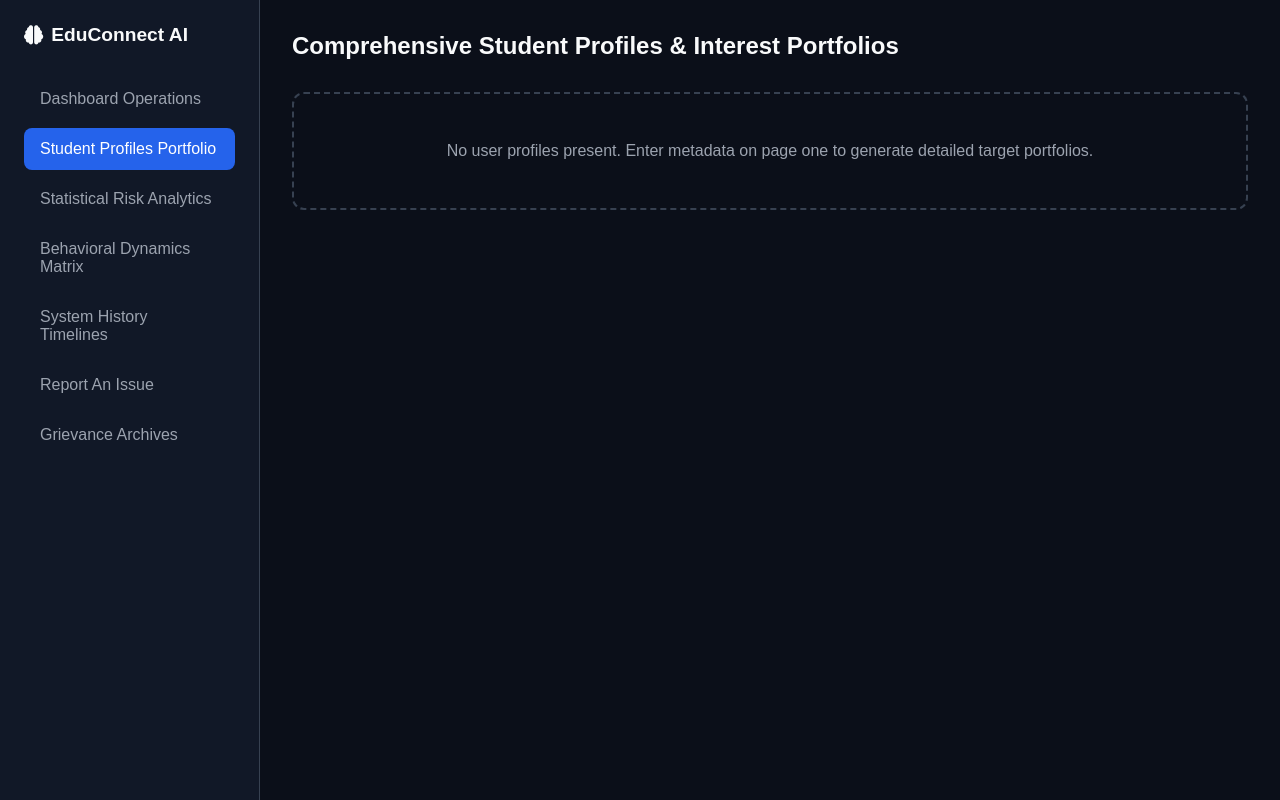
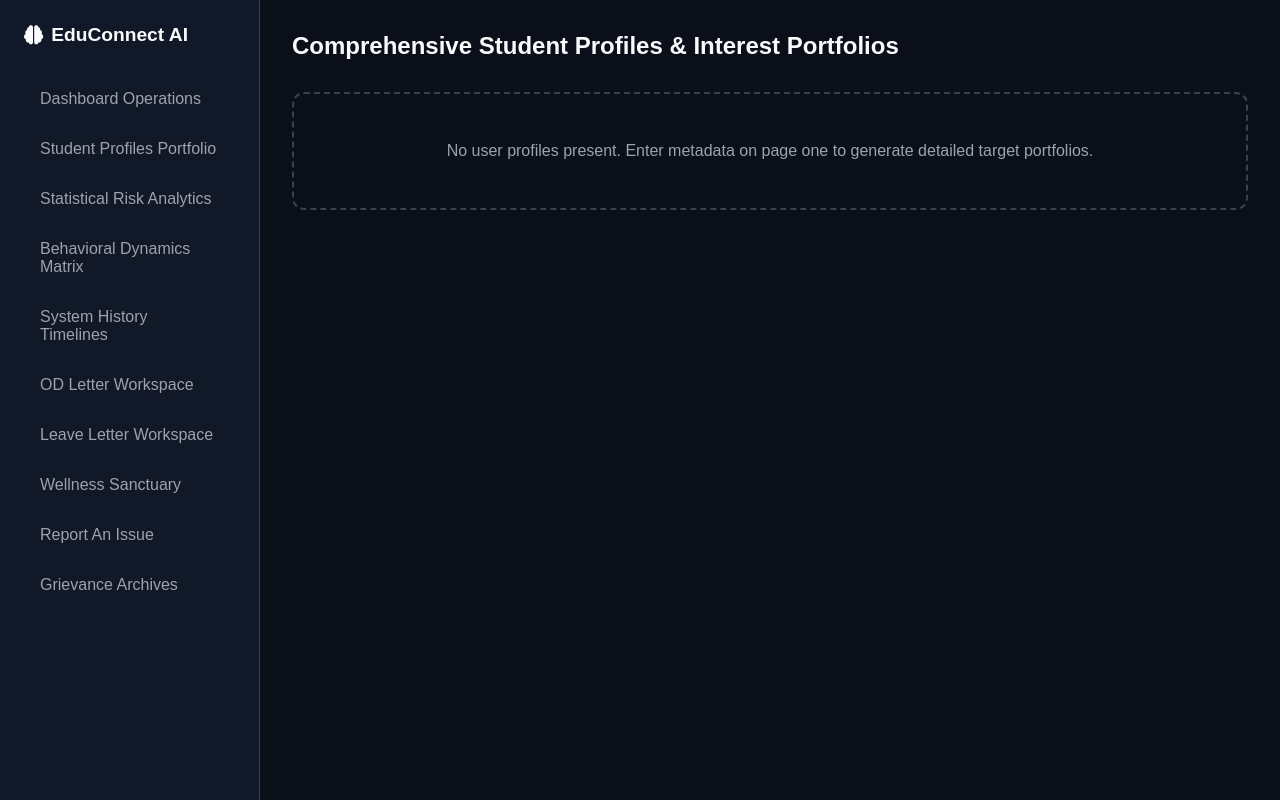
Before and after one commit to aravindsss2609-eng/EduTech-StudentProfile--Demo, a Flask app: page /student-profiles in a window 1280 px wide. Run offline with Flask 3, Linux system fonts and the light colour scheme; data that the repository does not hold is empty.

Commit message:
Fix: Sync sidebar navigation items globally across all HTML pages

```diff
--- a/templates/index.html
+++ b/templates/index.html
@@ -27,10 +27,10 @@
     </style>
 </head>
 <body>
-    <div class="sidebar">
+   <div class="sidebar">
         <div class="brand"><i class="fa-solid fa-brain"></i> EduConnect AI</div>
         <ul class="nav-list">
-            <li class="nav-item active"><a href="/">Dashboard Operations</a></li>
+            <li class="nav-item"><a href="/">Dashboard Operations</a></li>
             <li class="nav-item"><a href="/student-profiles">Student Profiles Portfolio</a></li>
             <li class="nav-item"><a href="/predictive-analytics">Statistical Risk Analytics</a></li>
             <li class="nav-item"><a href="/behavioral-matrix">Behavioral Dynamics Matrix</a></li>
--- a/templates/leave-letter.html
+++ b/templates/leave-letter.html
@@ -37,7 +37,8 @@
             <li class="nav-item"><a href="/behavioral-matrix">Behavioral Dynamics Matrix</a></li>
             <li class="nav-item"><a href="/historical-timeline">System History Timelines</a></li>
             <li class="nav-item"><a href="/od-letter">OD Letter Workspace</a></li>
-            <li class="nav-item active"><a href="/leave-letter">Leave Letter Workspace</a></li>
+            <li class="nav-item"><a href="/leave-letter">Leave Letter Workspace</a></li>
+            <li class="nav-item"><a href="/wellness-sanctuary">Wellness Sanctuary</a></li>
             <li class="nav-item"><a href="/report-issue">Report An Issue</a></li>
             <li class="nav-item"><a href="/report-history">Grievance Archives</a></li>
         </ul>
--- a/templates/od-letter.html
+++ b/templates/od-letter.html
@@ -39,7 +39,7 @@
     </style>
 </head>
 <body>
-    <div class="sidebar">
+   <div class="sidebar">
         <div class="brand"><i class="fa-solid fa-brain"></i> EduConnect AI</div>
         <ul class="nav-list">
             <li class="nav-item"><a href="/">Dashboard Operations</a></li>
@@ -47,7 +47,7 @@
             <li class="nav-item"><a href="/predictive-analytics">Statistical Risk Analytics</a></li>
             <li class="nav-item"><a href="/behavioral-matrix">Behavioral Dynamics Matrix</a></li>
             <li class="nav-item"><a href="/historical-timeline">System History Timelines</a></li>
-            <li class="nav-item active"><a href="/od-letter">OD Letter Workspace</a></li>
+            <li class="nav-item"><a href="/od-letter">OD Letter Workspace</a></li>
             <li class="nav-item"><a href="/leave-letter">Leave Letter Workspace</a></li>
             <li class="nav-item"><a href="/wellness-sanctuary">Wellness Sanctuary</a></li>
             <li class="nav-item"><a href="/report-issue">Report An Issue</a></li>
--- a/templates/predictive-analytics.html
+++ b/templates/predictive-analytics.html
@@ -29,6 +29,9 @@
             <li class="nav-item"><a href="/predictive-analytics">Statistical Risk Analytics</a></li>
             <li class="nav-item"><a href="/behavioral-matrix">Behavioral Dynamics Matrix</a></li>
             <li class="nav-item"><a href="/historical-timeline">System History Timelines</a></li>
+            <li class="nav-item"><a href="/od-letter">OD Letter Workspace</a></li>
+            <li class="nav-item"><a href="/leave-letter">Leave Letter Workspace</a></li>
+            <li class="nav-item"><a href="/wellness-sanctuary">Wellness Sanctuary</a></li>
             <li class="nav-item"><a href="/report-issue">Report An Issue</a></li>
             <li class="nav-item"><a href="/report-history">Grievance Archives</a></li>
         </ul>
--- a/templates/report-history.html
+++ b/templates/report-history.html
@@ -33,6 +33,9 @@
             <li class="nav-item"><a href="/predictive-analytics">Statistical Risk Analytics</a></li>
             <li class="nav-item"><a href="/behavioral-matrix">Behavioral Dynamics Matrix</a></li>
             <li class="nav-item"><a href="/historical-timeline">System History Timelines</a></li>
+            <li class="nav-item"><a href="/od-letter">OD Letter Workspace</a></li>
+            <li class="nav-item"><a href="/leave-letter">Leave Letter Workspace</a></li>
+            <li class="nav-item"><a href="/wellness-sanctuary">Wellness Sanctuary</a></li>
             <li class="nav-item"><a href="/report-issue">Report An Issue</a></li>
             <li class="nav-item"><a href="/report-history">Grievance Archives</a></li>
         </ul>
--- a/templates/report-issue.html
+++ b/templates/report-issue.html
@@ -32,6 +32,9 @@
             <li class="nav-item"><a href="/predictive-analytics">Statistical Risk Analytics</a></li>
             <li class="nav-item"><a href="/behavioral-matrix">Behavioral Dynamics Matrix</a></li>
             <li class="nav-item"><a href="/historical-timeline">System History Timelines</a></li>
+            <li class="nav-item"><a href="/od-letter">OD Letter Workspace</a></li>
+            <li class="nav-item"><a href="/leave-letter">Leave Letter Workspace</a></li>
+            <li class="nav-item"><a href="/wellness-sanctuary">Wellness Sanctuary</a></li>
             <li class="nav-item"><a href="/report-issue">Report An Issue</a></li>
             <li class="nav-item"><a href="/report-history">Grievance Archives</a></li>
         </ul>
--- a/templates/student-profiles.html
+++ b/templates/student-profiles.html
@@ -29,10 +29,13 @@
         <div class="brand"><i class="fa-solid fa-brain"></i> EduConnect AI</div>
         <ul class="nav-list">
             <li class="nav-item"><a href="/">Dashboard Operations</a></li>
-            <li class="nav-item active"><a href="/student-profiles">Student Profiles Portfolio</a></li>
+            <li class="nav-item"><a href="/student-profiles">Student Profiles Portfolio</a></li>
             <li class="nav-item"><a href="/predictive-analytics">Statistical Risk Analytics</a></li>
             <li class="nav-item"><a href="/behavioral-matrix">Behavioral Dynamics Matrix</a></li>
             <li class="nav-item"><a href="/historical-timeline">System History Timelines</a></li>
+            <li class="nav-item"><a href="/od-letter">OD Letter Workspace</a></li>
+            <li class="nav-item"><a href="/leave-letter">Leave Letter Workspace</a></li>
+            <li class="nav-item"><a href="/wellness-sanctuary">Wellness Sanctuary</a></li>
             <li class="nav-item"><a href="/report-issue">Report An Issue</a></li>
             <li class="nav-item"><a href="/report-history">Grievance Archives</a></li>
         </ul>
--- a/templates/wellness-sanctuary.html
+++ b/templates/wellness-sanctuary.html
@@ -70,8 +70,8 @@
 </head>
 <body>
     <!-- Navigation Sidebar Links -->
-    <div class="sidebar">
-        <div class="brand"><i class="fa-solid fa-heart-pulse"></i> EduConnect Wellness</div>
+   <div class="sidebar">
+        <div class="brand"><i class="fa-solid fa-brain"></i> EduConnect AI</div>
         <ul class="nav-list">
             <li class="nav-item"><a href="/">Dashboard Operations</a></li>
             <li class="nav-item"><a href="/student-profiles">Student Profiles Portfolio</a></li>
@@ -80,7 +80,7 @@
             <li class="nav-item"><a href="/historical-timeline">System History Timelines</a></li>
             <li class="nav-item"><a href="/od-letter">OD Letter Workspace</a></li>
             <li class="nav-item"><a href="/leave-letter">Leave Letter Workspace</a></li>
-            <li class="nav-item active"><a href="/wellness-sanctuary">Wellness Sanctuary</a></li>
+            <li class="nav-item"><a href="/wellness-sanctuary">Wellness Sanctuary</a></li>
             <li class="nav-item"><a href="/report-issue">Report An Issue</a></li>
             <li class="nav-item"><a href="/report-history">Grievance Archives</a></li>
         </ul>
```
Lines whose indentation alone changed are shown as unchanged.
